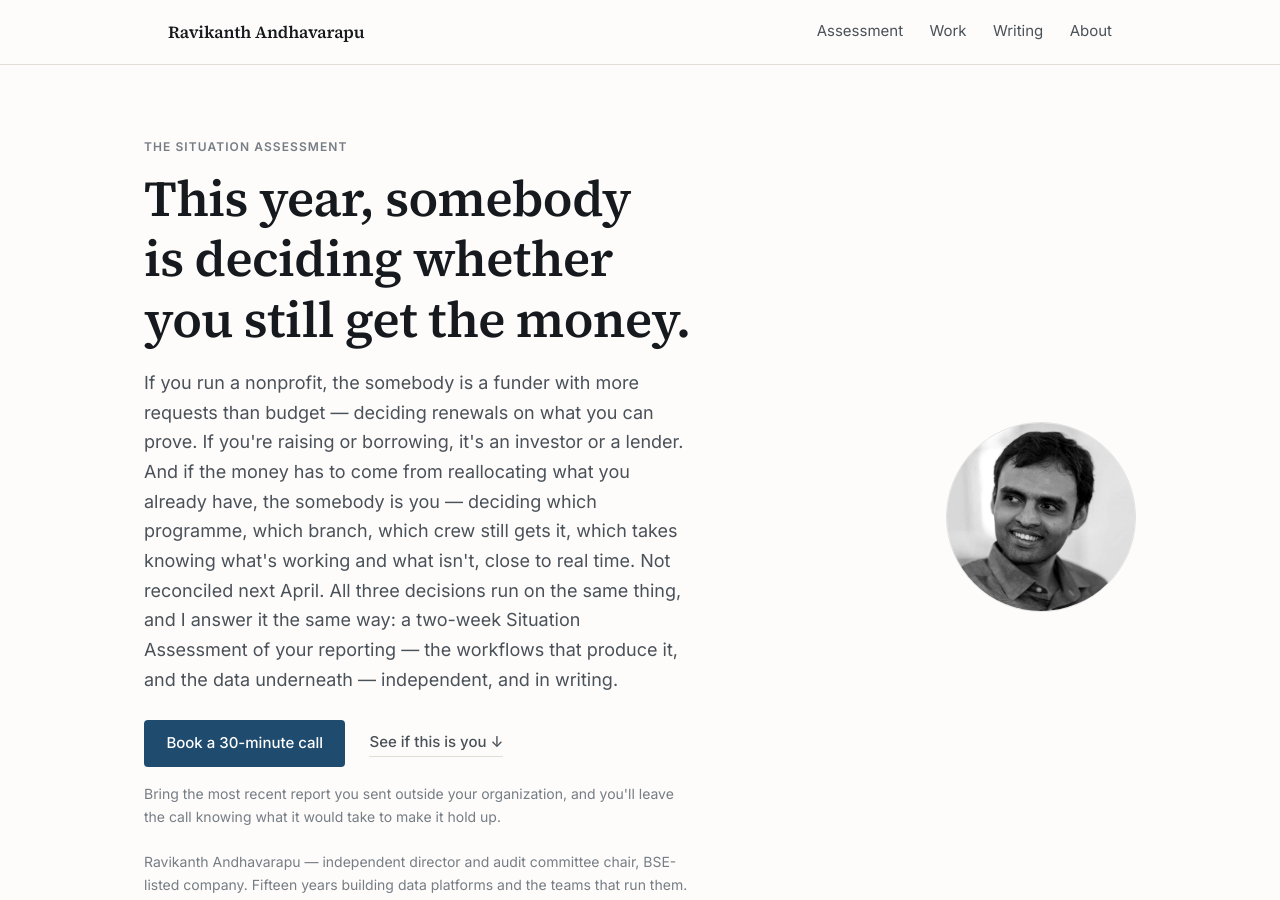
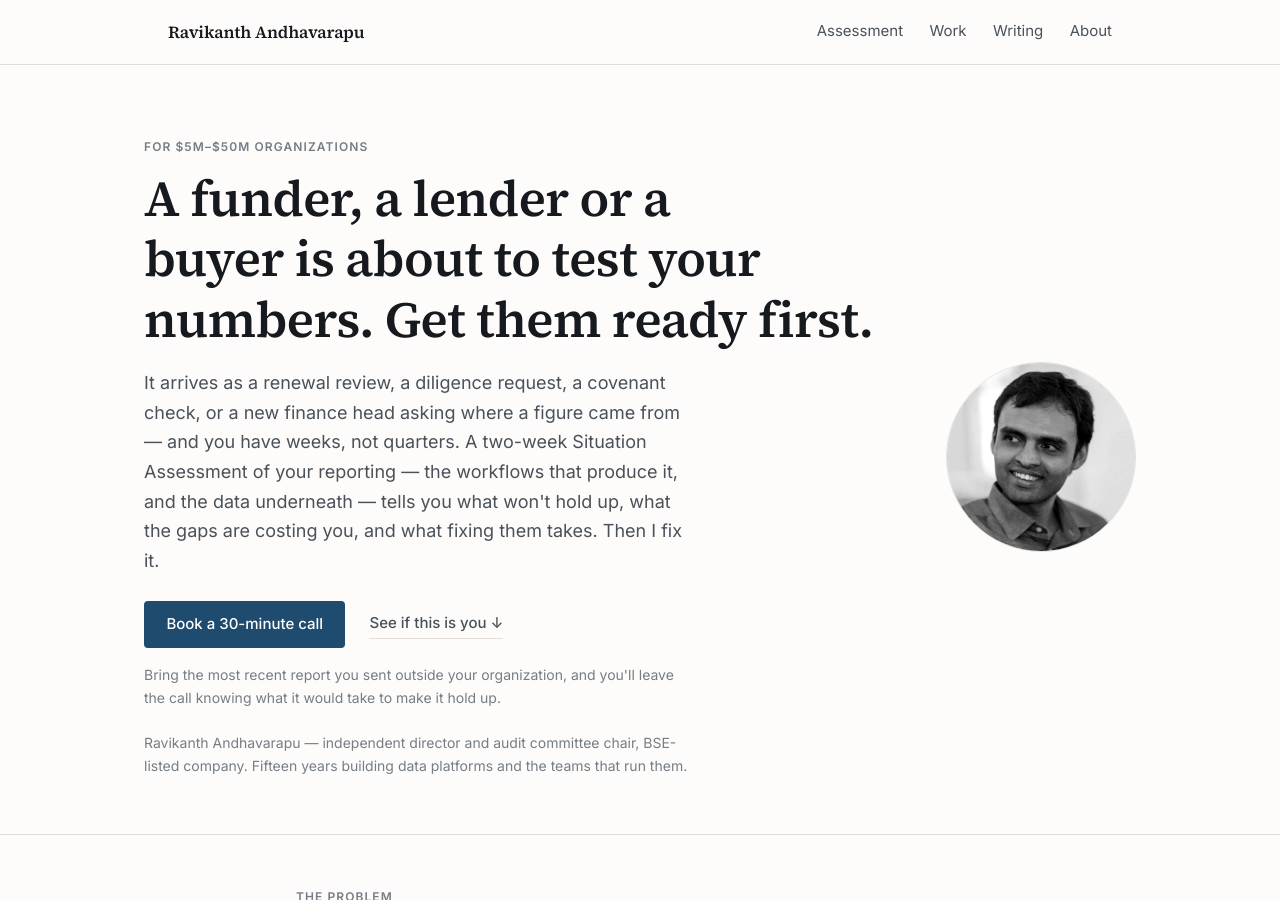
Before and after one commit to helloravi/helloravi.github.io, a Jekyll site: the page built from index.html, in a window 1280 px wide and 900 px high. Built offline with Jekyll 4.4.1, drawn with Linux system fonts in a browser that asks for light colours.

Commit message:
Lead the hero with the trigger, close it with the fix
The headline named the engagement; it now names the moment the buyer
is actually in, and the lead ends where the money is.

Co-Authored-By: Claude Opus 5 (1M context) <noreply@anthropic.com>

```diff
--- a/index.html
+++ b/index.html
@@ -7,19 +7,15 @@ description: A new funder replacing a government grant. An outcome-contingent co
 <section class="hero">
   <div class="hero-inner">
     <div>
-      <p class="eyebrow">The Situation Assessment</p>
-      <h1>This year, somebody is deciding whether you still get the money.</h1>
+      <p class="eyebrow">For $5M–$50M organizations</p>
+      <h1>A funder, a lender or a buyer is about to test your numbers. Get them ready first.</h1>
       <p class="lead">
-        If you run a nonprofit, the somebody is a funder with more requests than
-        budget — deciding renewals on what you can prove. If you're raising or
-        borrowing, it's an investor or a lender. And if the money has to come
-        from reallocating what you already have, the somebody is you — deciding
-        which programme, which branch, which crew still gets it, which takes
-        knowing what's working and what isn't, close to real time. Not
-        reconciled next April. All three decisions run on the same thing, and I
-        answer it the same way: a two-week Situation Assessment of your
-        reporting — the workflows that produce it, and the data underneath —
-        independent, and in writing.
+        It arrives as a renewal review, a diligence request, a covenant check, or
+        a new finance head asking where a figure came from — and you have weeks,
+        not quarters. A two-week Situation Assessment of your reporting — the
+        workflows that produce it, and the data underneath — tells you what
+        won't hold up, what the gaps are costing you, and what fixing them
+        takes. Then I fix it.
       </p>
       <p class="hero-actions">
         <a class="cta" href="{{ site.booking_url }}">Book a 30-minute call</a>
```
